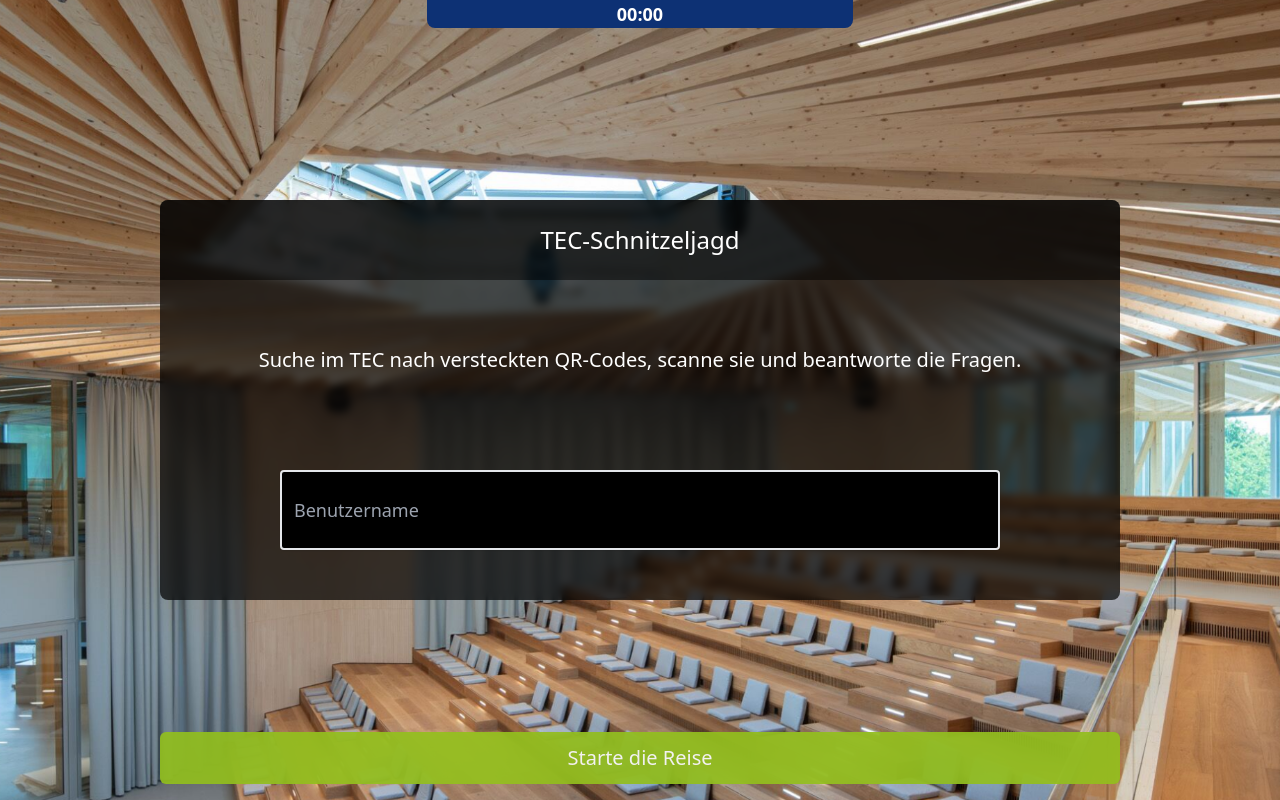
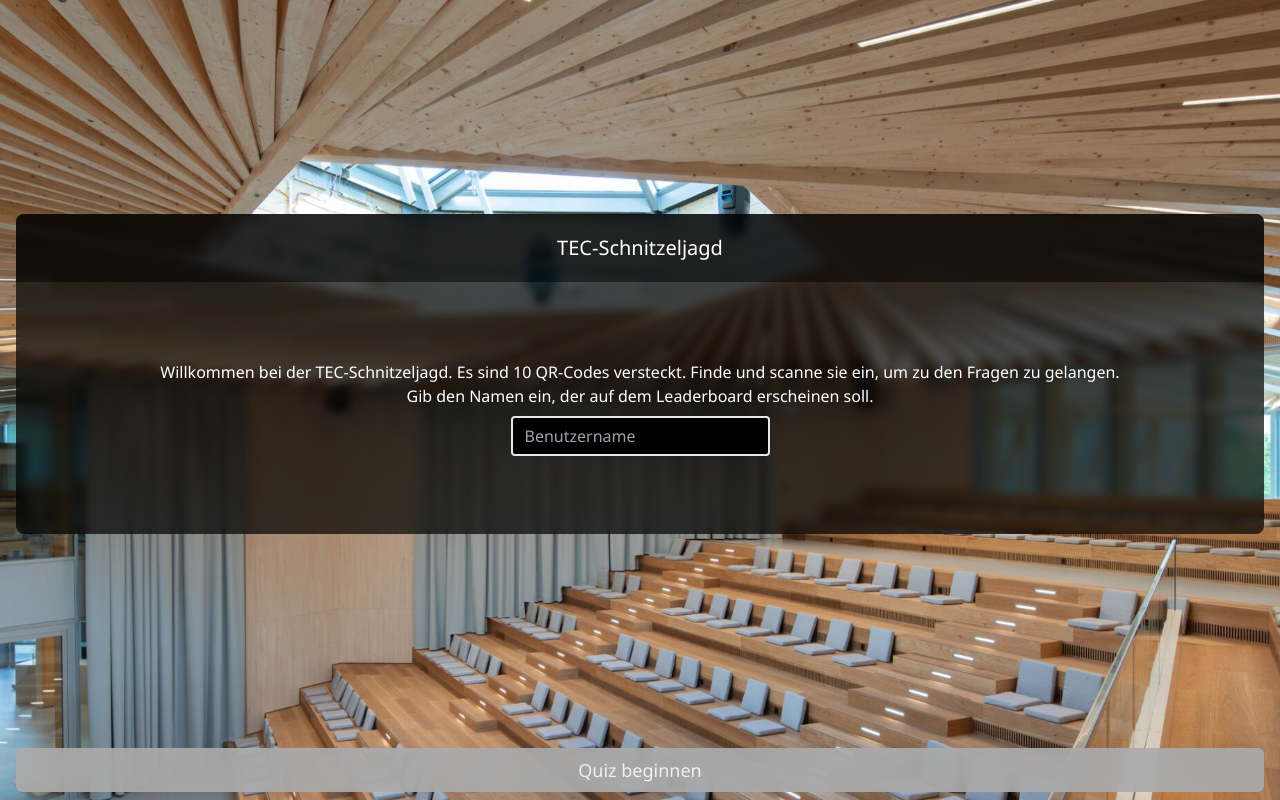
Before and after one commit to zagolaha/TEC_Schnitzeljagd, a Flask app: page / in a window 1280 px wide. Run offline with Flask 3, Linux system fonts and the light colour scheme; some libraries are stand-ins or nearby versions.

Commit message:
Polish the code

```diff
--- a/app.py
+++ b/app.py
@@ -9,7 +9,6 @@ app = Flask(__name__)
 app.secret_key = "cf7afb909ccf7fc842f44eaf70bfbc9360fa80832e3f9b457586a74b46d0e35f"
 DATABASE = 'static/leaderboard.db'
 
-# styling components
 json_questions = json.load(open("static/questions.json", encoding='utf-8'))
 quiz_length = len(json_questions["questions"])
 
@@ -20,7 +19,7 @@ def getStringScore():
         return str((session['counter']/quiz_length)*100) + "%"
 
 def getStringOverallScore():
-    global quiz_length
+    # global quiz_length
     if 'counter' in session:
         return str(session['counter']) + "/" + str(quiz_length)
 
@@ -37,7 +36,7 @@ def addID(qr_id):
 
 def checkTime():
     if 'start_time' in session:
-        user_time = int(json_questions["time"][0])*60 + int(json_questions["time"][1])
+        user_time = int(json_questions["time"]) * 60
         time_diff = time.time() - session['start_time']
         if time_diff >= user_time:
             return True
@@ -101,6 +100,9 @@ def UserAlreadyExist(username):
             return "Benutzername ist frei"
     else:
         return "Benutzername muss min. 2 Zeichen haben"
+
+def calculateScore(seconds):
+    return round((json_questions["time"] * 60 - seconds) * session['counter'])
 # functions
 
 @app.teardown_appcontext
@@ -116,9 +118,8 @@ def index():
         session['counter'] = 0
     if 'answer_ids' not in session:
         session['answer_ids'] = ""
-    max_min = json_questions["time"][0]
-    max_sec = json_questions["time"][1]
-    return render_template("index.html", max_min = max_min, max_sec = max_sec)
+    max_min = json_questions["time"]
+    return render_template("index.html", max_min = max_min)
 
 # Verarbeite antwort
 @app.route("/handle_answer", methods=['POST'])
@@ -171,7 +172,7 @@ def start():
        session['start_time'] = time.time()
     if 'username' not in session:
        session['username'] = html.escape(request.form.get("username"))
-    return redirect(url_for('scan'))
+    return redirect("/zwischenBildschirm")
 
 # Hinweisseite
 @app.route("/error")
@@ -184,8 +185,9 @@ def error():
 def end():
     if checkEnd() or checkTime():
         seconds = time.time() - session['start_time']
-        insertUser(session['username'], getTimeFormat(seconds), 45)
-        return render_template("end.html", score=getStringOverallScore(), time=getTimeFormat(seconds))
+        score = calculateScore(seconds)
+        insertUser(session['username'], getTimeFormat(seconds), score)
+        return render_template("end.html", right_answers=getStringOverallScore(), time=getTimeFormat(seconds), score=score)
     else:
         return redirect(url_for("error", error="Bitte beende erst das Quiz"))
 
@@ -193,8 +195,9 @@ def end():
 def abort():
     # copy & pasted from above, change both occurences if needed
     seconds = time.time() - session['start_time']
-    insertUser(session['username'], getTimeFormat(seconds), 45)
-    return render_template("end.html", score=getStringOverallScore(), time=getTimeFormat(seconds))
+    score = calculateScore(seconds)
+    insertUser(session['username'], getTimeFormat(seconds), calculateScore(seconds))
+    return render_template("end.html", right_answers=getStringOverallScore(), time=getTimeFormat(seconds), score=score)
 
 # Leaderboard
 @app.route("/leaderboard")
--- a/static/output.css
+++ b/static/output.css
@@ -650,14 +585,14 @@ video {
   gap: 0px;
 }
 
-.nav-btn {
-  margin: 1rem;
-  width: 75%;
+.btn-green {
+  width: 100%;
   border-radius: 0.375rem;
   --tw-bg-opacity: 1;
   background-color: rgb(148 193 28 / var(--tw-bg-opacity));
-  padding: 0.75rem;
-  font-size: 1.25rem;
+  padding-top: 0.5rem;
+  padding-bottom: 0.5rem;
+  font-size: 1.125rem;
   line-height: 1.75rem;
   --tw-text-opacity: 1;
   color: rgb(255 255 255 / var(--tw-text-opacity));
@@ -708,6 +638,11 @@ video {
   margin: 1rem;
 }
 
+.mx-2 {
+  margin-left: 0.5rem;
+  margin-right: 0.5rem;
+}
+
 .mx-4 {
   margin-left: 1rem;
   margin-right: 1rem;
@@ -716,6 +651,10 @@ video {
 .my-4 {
   margin-top: 1rem;
   margin-bottom: 1rem;
+}
+
+.mb-2 {
+  margin-bottom: 0.5rem;
 }
 
 .mb-4 {
@@ -728,6 +667,10 @@ video {
 
 .mr-2 {
   margin-right: 0.5rem;
+}
+
+.mt-2 {
+  margin-top: 0.5rem;
 }
 
 .block {
@@ -792,6 +727,10 @@ video {
 
 .h-6 {
   height: 1.5rem;
+}
+
+.h-80 {
+  height: 20rem;
 }
 
 .h-full {
@@ -850,6 +789,10 @@ video {
   flex: 1 1 auto;
 }
 
+.grow {
+  flex-grow: 1;
+}
+
 .appearance-none {
   -webkit-appearance: none;
      -moz-appearance: none;
@@ -858,6 +801,10 @@ video {
 
 .grid-cols-4 {
   grid-template-columns: repeat(4, minmax(0, 1fr));
+}
+
+.grid-rows-1 {
+  grid-template-rows: repeat(1, minmax(0, 1fr));
 }
 
 .grid-rows-\[auto\2c 1fr\2c auto\] {
@@ -890,6 +837,14 @@ video {
 
 .gap-4 {
   gap: 1rem;
+}
+
+.gap-8 {
+  gap: 2rem;
+}
+
+.place-self-center {
+  place-self: center;
 }
 
 .self-start {
@@ -955,14 +910,26 @@ video {
   background-color: rgb(40 81 114 / var(--tw-bg-opacity));
 }
 
-.bg-\[\#285172\] {
+.bg-\[\#254a6f\] {
   --tw-bg-opacity: 1;
-  background-color: rgb(40 81 114 / var(--tw-bg-opacity));
+  background-color: rgb(37 74 111 / var(--tw-bg-opacity));
 }
 
 .bg-black {
   --tw-bg-opacity: 1;
   background-color: rgb(0 0 0 / var(--tw-bg-opacity));
+}
+
+.bg-black\/50 {
+  background-color: rgb(0 0 0 / 0.5);
+}
+
+.bg-black\/70 {
+  background-color: rgb(0 0 0 / 0.7);
+}
+
+.bg-black\/90 {
+  background-color: rgb(0 0 0 / 0.9);
 }
 
 .bg-gradient-to-b {
@@ -1022,9 +990,24 @@ video {
   padding-right: 0.75rem;
 }
 
+.px-4 {
+  padding-left: 1rem;
+  padding-right: 1rem;
+}
+
+.py-1 {
+  padding-top: 0.25rem;
+  padding-bottom: 0.25rem;
+}
+
 .py-2 {
   padding-top: 0.5rem;
   padding-bottom: 0.5rem;
+}
+
+.py-4 {
+  padding-top: 1rem;
+  padding-bottom: 1rem;
 }
 
 .pt-1 {
@@ -1085,12 +1068,6 @@ video {
   opacity: 0.9;
 }
 
-.shadow {
-  --tw-shadow: 0 1px 3px 0 rgb(0 0 0 / 0.1), 0 1px 2px -1px rgb(0 0 0 / 0.1);
-  --tw-shadow-colored: 0 1px 3px 0 var(--tw-shadow-color), 0 1px 2px -1px var(--tw-shadow-color);
-  box-shadow: var(--tw-ring-offset-shadow, 0 0 #0000), var(--tw-ring-shadow, 0 0 #0000), var(--tw-shadow);
-}
-
 .shadow-lg {
   --tw-shadow: 0 10px 15px -3px rgb(0 0 0 / 0.1), 0 4px 6px -4px rgb(0 0 0 / 0.1);
   --tw-shadow-colored: 0 10px 15px -3px var(--tw-shadow-color), 0 4px 6px -4px var(--tw-shadow-color);
@@ -1101,6 +1078,11 @@ video {
   --tw-shadow: 0 20px 25px -5px rgb(0 0 0 / 0.1), 0 8px 10px -6px rgb(0 0 0 / 0.1);
   --tw-shadow-colored: 0 20px 25px -5px var(--tw-shadow-color), 0 8px 10px -6px var(--tw-shadow-color);
   box-shadow: var(--tw-ring-offset-shadow, 0 0 #0000), var(--tw-ring-shadow, 0 0 #0000), var(--tw-shadow);
+}
+
+.grayscale {
+  --tw-grayscale: grayscale(100%);
+  filter: var(--tw-blur) var(--tw-brightness) var(--tw-contrast) var(--tw-grayscale) var(--tw-hue-rotate) var(--tw-invert) var(--tw-saturate) var(--tw-sepia) var(--tw-drop-shadow);
 }
 
 .invert {
--- a/static/timer.js
+++ b/static/timer.js
@@ -13,7 +13,7 @@ window.onload = function () {
 
             // check if timer finished
             if (time_diff >= max_time) {
-                goEnd();
+                location.href = "/end";
                 clearInterval(interval);
                 localStorage.setItem("start_timer", "0");
             } else {
@@ -25,17 +25,17 @@ window.onload = function () {
                     var min = Math.floor(time_diff / 60);
                     var sec = Math.floor(time_diff % 60);
 
-                    if(min < 10){
+                    if (min < 10) {
                         min = "0" + min.toString();
                     }
 
-                    if(sec < 10){
+                    if (sec < 10) {
                         sec = "0" + sec.toString();
                     }
 
                     var danger_time = 1*60;
 
-                    if(time_diff >= danger_time){
+                    if (time_diff >= danger_time) {
                        document.getElementById("time-bg").style.backgroundColor = "rgb(153,27,27)";
                     }
                     display.innerHTML = min + ":" + sec;
--- a/static/user-validation.js
+++ b/static/user-validation.js
@@ -2,7 +2,6 @@ async function validateUser(url, user_input) {
 
     var username = user_input.value;
     var xhr = new XMLHttpRequest();
-    var valid_user = false;
 
     xhr.open('POST', url, true);
     xhr.setRequestHeader('Content-Type', 'application/json');
@@ -14,19 +13,22 @@ async function validateUser(url, user_input) {
                 var start_use = document.getElementById("start_use");
                 var hint = document.getElementById("hint");
 
-                if(result.taken == "Benutzername ist frei"){
+                if (result.taken == "Benutzername ist frei") {
                     user_input.style.borderColor = "#6C955E";
                     start_use.disabled = false;
+                    start_use.classList.remove("grayscale");
                     hint.innerHTML = result.taken;
                     hint.style.color = "#6C955E";
-                }else if(result.taken == "Benutzername bereits vergeben"){
+                } else if (result.taken == "Benutzername bereits vergeben") {
                     user_input.style.borderColor = "rgb(220 38 38)";
                     start_use.disabled = true;
+                    start_use.classList.add("grayscale");
                     hint.style.color = "rgb(220 38 38)";
                     hint.innerHTML = result.taken;
-                }else if(result.taken == "Benutzername muss min. 2 Zeichen haben"){
+                } else if (result.taken == "Benutzername muss min. 2 Zeichen haben") {
                     user_input.style.borderColor = "rgb(220 38 38)";
                     start_use.disabled = true;
+                    start_use.classList.add("grayscale");
                     hint.style.color = "rgb(220 38 38)";
                     hint.innerHTML = result.taken;
                 }
--- /dev/null
+++ b/templates/_timer_.html
@@ -0,0 +1,6 @@
+<!-- timer component -->
+<div class="flex flex-row items-center justify-center">
+    <div class="w-40 bg-Darkblue text-white rounded-b-lg">
+        <p class="text-lg text-center font-semibold"><span id="time">&nbsp;</span></p>
+    </div>
+</div>
--- a/templates/base.html
+++ b/templates/base.html
@@ -6,16 +6,10 @@
 	<meta charset="UTF-8">
 	<title>TEC Schnitzeljagd</title>
 	<meta name="viewport" content="width=device-width, initial-scale=1.0">
-	<script src="https://cdn.tailwindcss.com"></script>
 	<link href="/static/output.css" rel="stylesheet">
 </head>
 <body style="overflow-x: hidden;">
 	{% block content %}{% endblock %}
-	<script>
-		function goEnd(){
-			location.href = "{{url_for('end')}}";
-		}
-	</script>
-	<script src="{{ url_for('static', filename='timer.js') }}"></script>
+	<script src="/static/timer.js"></script>
 </body>
 </html>
--- a/templates/index.html
+++ b/templates/index.html
@@ -1,63 +1,45 @@
 {% extends "base.html" %}
 {% block content %}
-<div class="flex justify-center items-center absolute top-0 w-full h-1/12">
-    <div id="time-bg" class="bg-Darkblue w-1/3 h-full text-center text-white rounded-b-lg">
-        <p class="text-lg text-center font-semibold"><span id="time">00:00</span></p>
-    </div>
-</div>
-<div class="flex flex-col img-bg w-screen h-screen bg-center bg-cover bg-no-repeat">
-    <style>
-        .img-bg {
-            background-image: url("{{url_for('static', filename='raw_bg.png')}}");
-        }
-    </style>
-
-    <div class="flex justify-center items-center w-full h-full">
-        <div class="flex flex-col justify-center w-3/4 h-2/4 rounded-lg bg-black backdrop-blur-sm"
-            style="background-color: rgba(0, 0, 0, 0.7);">
-            <div class="flex justify-center items-center h-1/5 rounded-t-lg"
-                style="background-color: rgba(0, 0, 0, 0.5);">
-                <h3 class="text-white p-5 text-2xl">TEC-Schnitzeljagd</h3>
-            </div>
-            <div class="flex flex-col justify-center items-center text-center h-4/5">
-                <div class="h-1/2 w-full flex justify-center items-center">
-                    <p class="text-white text-xl">Suche im TEC nach versteckten QR-Codes, scanne sie und beantworte die
-                        Fragen.</p>
-                </div>
-                <form action="{{ url_for('start') }}" class="h-1/2 w-full flex flex-col justify-center items-center"
-                    id="start-form" method="post">
-                    <input name="username" id="username_input"
-                        class="bg-black shadow h-1/2 text-lg appearance-none border-2 rounded w-3/4 py-2 px-3 text-white leading-tight focus:outline-none focus:shadow-outline"
-                        type="text" placeholder="Benutzername">
-                    <p class="text-sm" id="hint">&nbsp;</p>
+<div class="grid grid-rows-1 w-screen h-screen px-4 bg-center bg-cover bg-no-repeat"
+	style="background-image: url('/static/raw_bg.png');">
+	<div class="flex flex-col w-full h-80 place-self-center bg-black/70 backdrop-blur-sm rounded-lg">
+		<h3 class="p-5 text-white text-center text-xl rounded-t-lg bg-black/50">TEC-Schnitzeljagd</h3>
+		<div class="mx-2 grow flex flex-col justify-center text-center">
+			<p class="text-white text-base">
+				Willkommen bei der TEC-Schnitzeljagd. Es sind 10 QR-Codes versteckt. Finde und scanne sie ein,
+				um zu den Fragen zu gelangen.<br>
+				Gib den Namen ein, der auf dem Leaderboard erscheinen soll.
+			</p>
+			<form action="/start" id="start-form" method="post">
+				<input name="username" id="username_input" type="text" placeholder="Benutzername"
+					class="bg-black appearance-none border-2 rounded mt-2 py-2 px-3 text-white leading-tight focus:outline-none focus:shadow-outline">
+				<p class="text-sm" id="hint"></p>
 			</form>
 		</div>
 	</div>
+
+	<button disabled id="start_use" onclick="redirectUser()" type="button" class="btn-green mb-2 grayscale">
+		Quiz beginnen
+	</button>
 </div>
-    <div class="nav-btn-div">
-        <button disabled id="start_use" onclick="redirectUser()" class="nav-btn">Starte die Reise</button>
-    </div>
-</div>
-<script src="{{ url_for('static', filename='user-validation.js') }}"></script>
+
+<script src="/static/user-validation.js"></script>
 <script>
 	var user_input = document.getElementById("username_input");
 
-    user_input.addEventListener("keyup", function () {
-        validateUser("{{ url_for('validUser') }}", user_input);
+	user_input.addEventListener("keyup", function() {
+		validateUser("/validUser", user_input);
 	});
-
-    function startTimer() {
-        localStorage.setItem("start_timer", "1");
-        localStorage.setItem("start_time", Math.floor(Date.now() / 1000));
-        var sec = parseInt("{{ max_sec }}");
-        var min = parseInt("{{ max_min }}");
-        var max_time = sec + (min * 60);
-        localStorage.setItem("max_time", max_time);
-    }
 
 	function redirectUser() {
 		if (localStorage.getItem("start_timer") == "0") {
-            startTimer();
+			// start timer
+			localStorage.setItem("start_timer", "1");
+			localStorage.setItem("start_time", Math.floor(Date.now() / 1000));
+			var min = parseInt("{{ max_min }}");
+			var max_time = min * 60;
+			localStorage.setItem("max_time", max_time);
+
 			document.getElementById("start-form").submit();
 		}
 	}
--- a/templates/scan.html
+++ b/templates/scan.html
@@ -1,11 +1,15 @@
 {% extends "base.html" %}
 {% block content %}
     <script src="/static/qr-scanner.umd.min.js"></script>
+    {% include '_timer_.html' %}
+
     <video id="videoElem"></video>
     <form id="scan-form" method="post" action="{{url_for('question')}}">
         <input type="hidden" value="" id="qr-value"  name="qr-value">
     </form>
     <script>
+        document.body.classList.add("bg-black");
+
         function sendData(data){
             document.getElementById("qr-value").value = data;
             document.getElementById("scan-form").submit();
@@ -22,7 +26,6 @@
             }, // or `returnDetailedScanResult: true´ for no options
         );
         //qrScanner.setCamera('environment');
-        // Funktioniert nicht, da kein https
         QRscanner.setInversionMode("both");
         QRscanner.start();
     </script>
```
Also changed, not shown: other parts of static/output.css (+7 -89 lines), static/input.css (+6 -19 lines), static/questions.json (+48 -4 lines), templates/end.html (+18 -50 lines), templates/error.html (+4 -7 lines), templates/leaderboard.html (+3 -14 lines), templates/zwischenBildschirm.html (+5 -9 lines), templates/_leaderboard_.html (added), 1 other file. Lines whose indentation alone changed are shown as unchanged.
